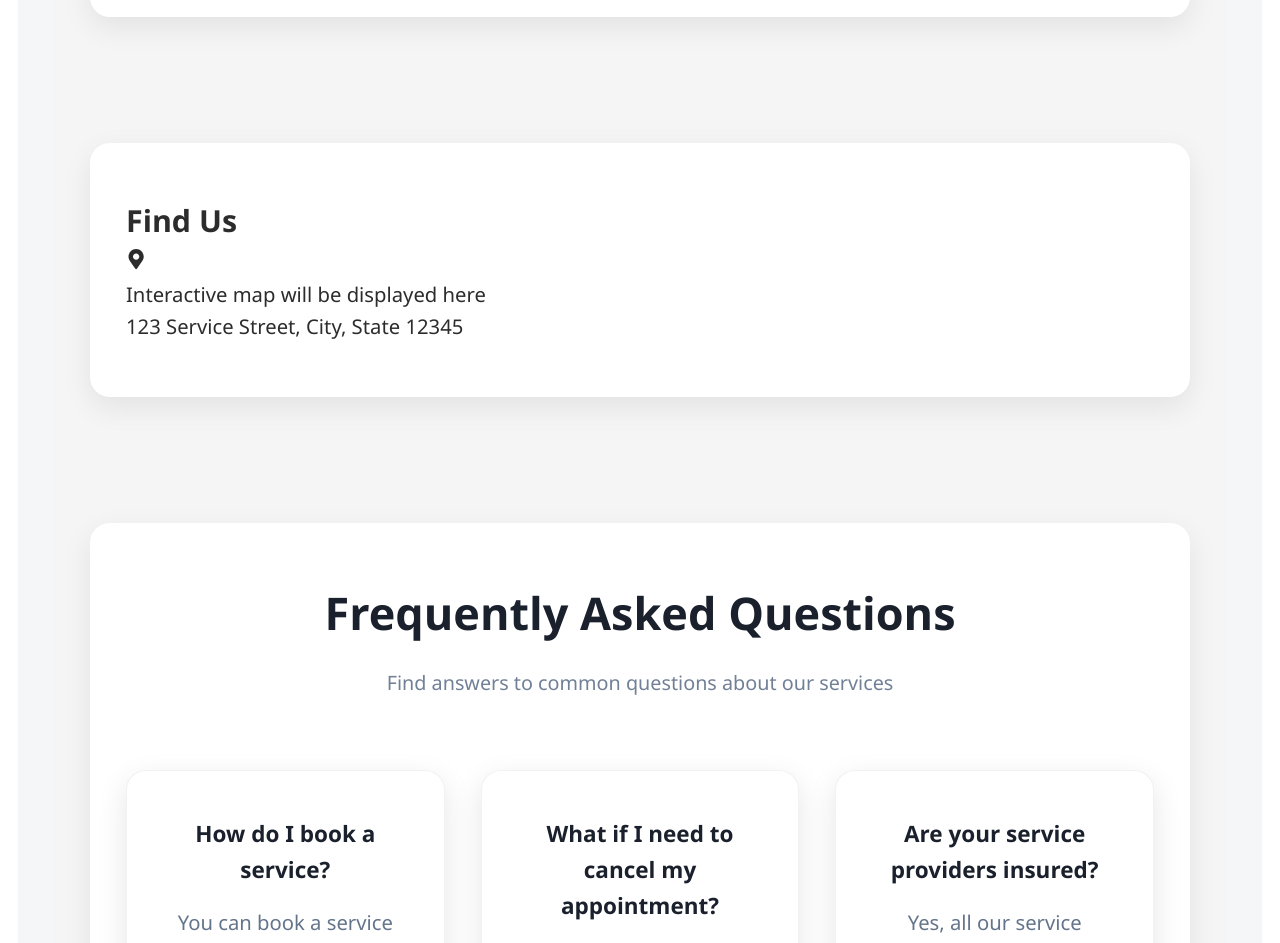
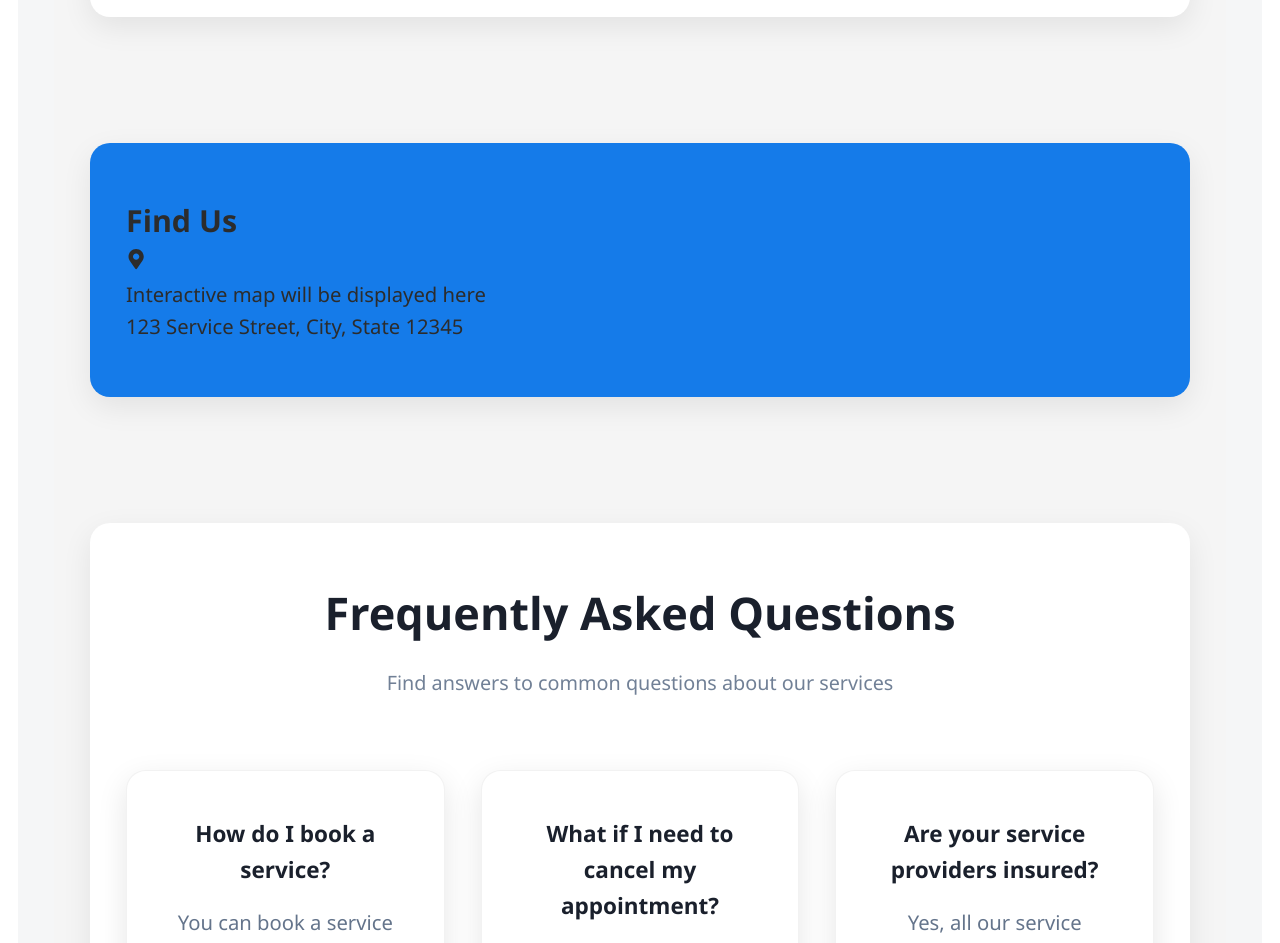
Before and after one commit to ThaRSan1101/home-management-system-Frontend, a React (Vite) app: page /contact in a window 1280 px wide. Shown: the part 2874-3817 px from the top of the page. Built offline with nearby package versions, Linux system fonts and the light colour scheme.

Commit message:
Initial change by tharsan

```diff
--- a/src/pages/Contact.css
+++ b/src/pages/Contact.css
@@ -208,6 +208,10 @@
   color: var(--white);
 }
 
+.contact .map-section {
+  background-color: #157be9 !important;
+}
+
 @media (max-width: 1024px) {
   .contact-main {
     padding: 0 1rem;
```
